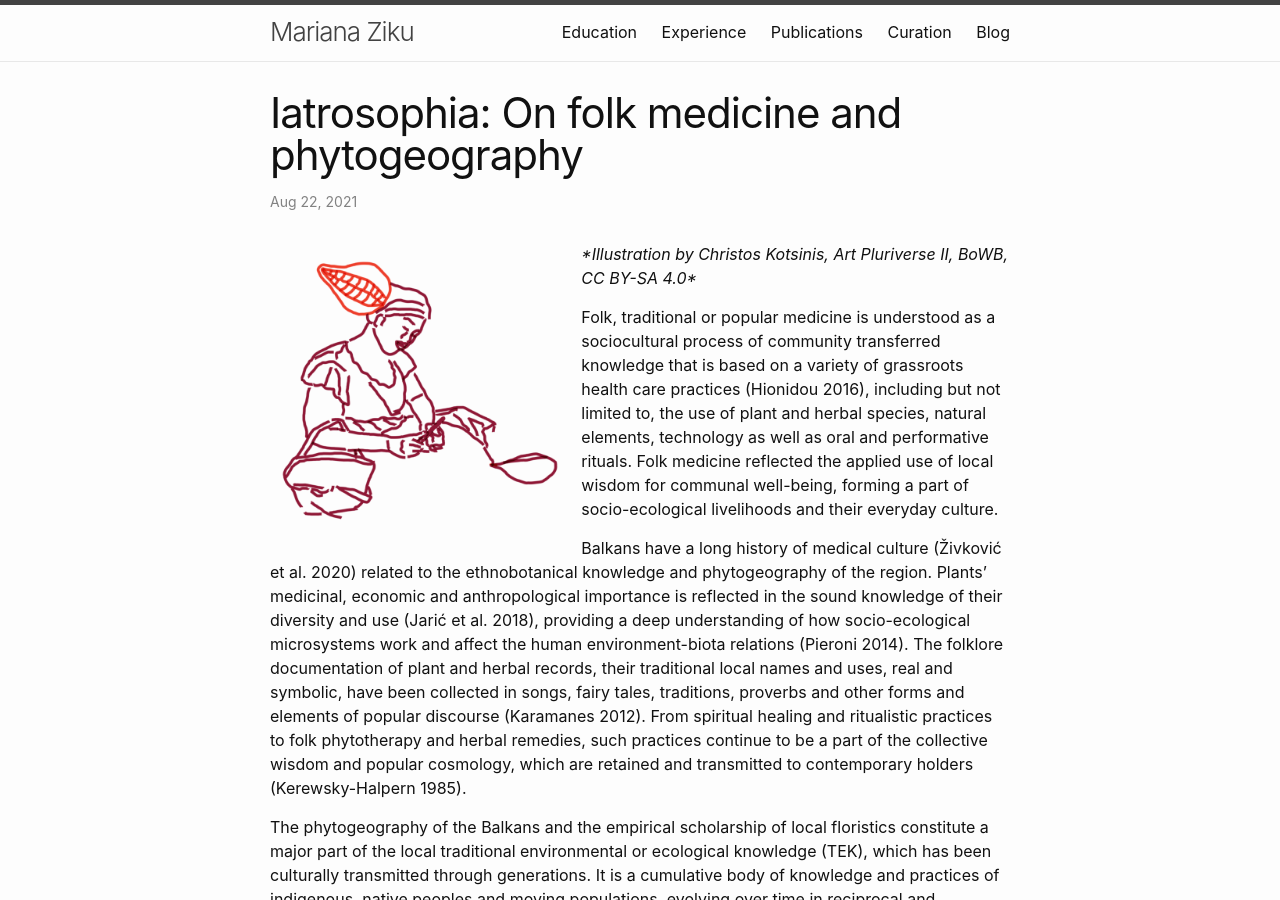
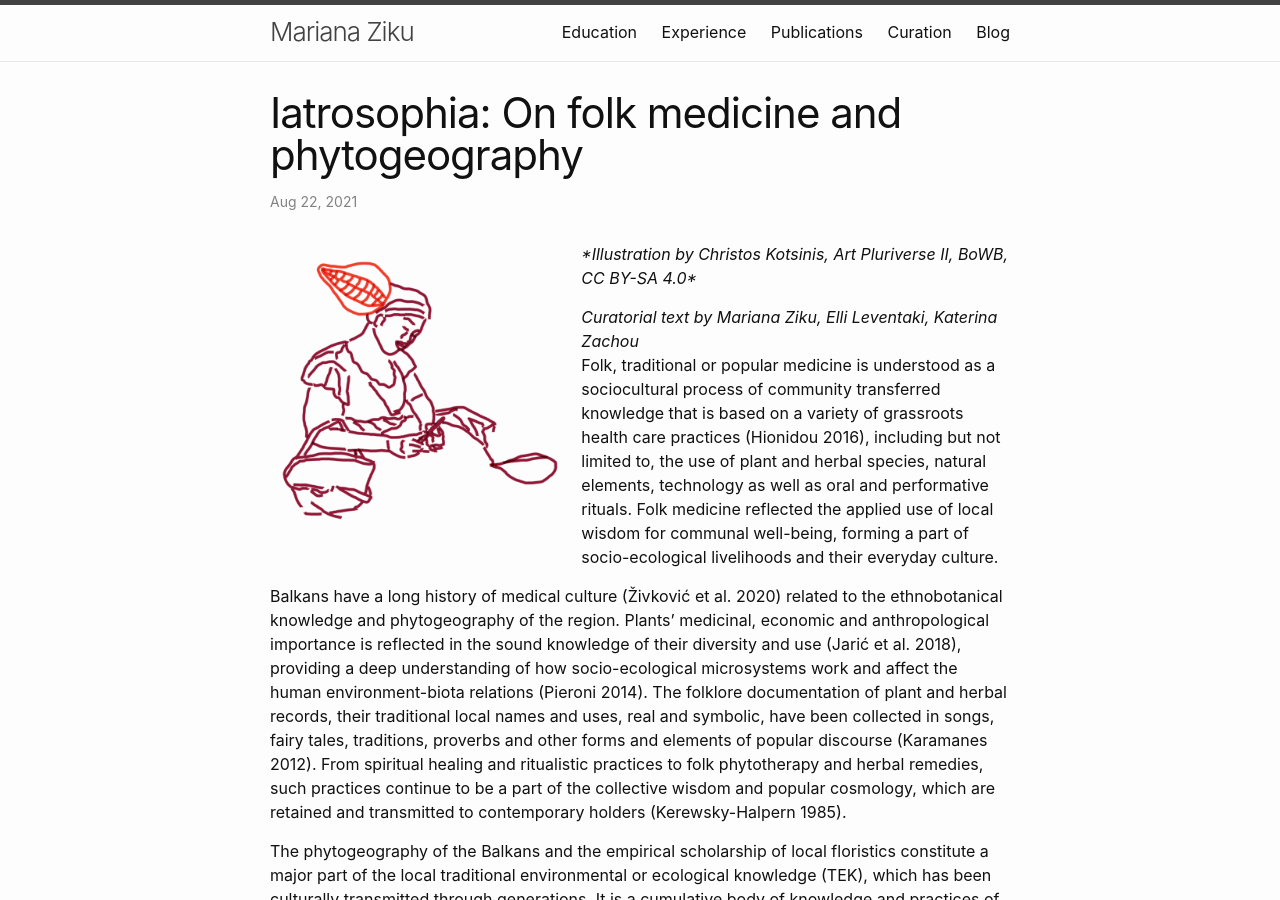
Before and after one commit to mziku/mziku.github.io, a Jekyll site: the page built from _posts/2021-08-22-on-folk-medicine-and-phytogeography.md, in a window 1280 px wide and 900 px high. Built offline with Jekyll 4.4.1, drawn with Linux system fonts in a browser that asks for light colours; some of the changed text lies outside the part shown.

Commit message:
Update 2021-08-22-on-folk-medicine-and-phytogeography.md

```diff
--- a/_posts/2021-08-22-on-folk-medicine-and-phytogeography.md
+++ b/_posts/2021-08-22-on-folk-medicine-and-phytogeography.md
@@ -5,7 +5,8 @@ date:   2021-08-22
 tags: Intangible cultural heritage, communities of practice, digital community archives, participatory art-based research, open knowledge
 
 ---
-<p><img src="https://mziku.github.io/images/Illustration by Christos Kotsinis - Art Pluriverse II - BoWB - CC BY-SA 4.0.png" style="margin-top:2mm; margin-right:3mm; margin-bottom:5mm; margin-left:0;" alt="art pluriverse II" width="300" height="" align="left"><i>*Illustration by Christos Kotsinis, Art Pluriverse II, BoWB, CC BY-SA 4.0*</i></p>Folk, traditional or popular medicine is understood as a sociοcultural process of community transferred knowledge that is based on a variety of grassroots health care practices (Hionidou 2016), including but not limited to, the use of plant and herbal species, natural elements, technology as well as oral and performative rituals. Folk medicine reflected the applied use of local wisdom for communal well-being, forming a part of socio-ecological livelihoods and their everyday culture.
+<p><img src="https://mziku.github.io/images/Illustration by Christos Kotsinis - Art Pluriverse II - BoWB - CC BY-SA 4.0.png" style="margin-top:2mm; margin-right:3mm; margin-bottom:5mm; margin-left:0;" alt="art pluriverse II" width="300" height="" align="left"><i>*Illustration by Christos Kotsinis, Art Pluriverse II, BoWB, CC BY-SA 4.0*</i></p>*Curatorial text by Mariana Ziku, Elli Leventaki, Katerina Zachou*
+Folk, traditional or popular medicine is understood as a sociοcultural process of community transferred knowledge that is based on a variety of grassroots health care practices (Hionidou 2016), including but not limited to, the use of plant and herbal species, natural elements, technology as well as oral and performative rituals. Folk medicine reflected the applied use of local wisdom for communal well-being, forming a part of socio-ecological livelihoods and their everyday culture.
 
 Balkans have a long history of medical culture (Živković et al. 2020) related to the ethnobotanical knowledge and phytogeography of the region. Plants’ medicinal, economic and anthropological importance is reflected in the sound knowledge of their diversity and use (Jarić et al. 2018), providing a deep understanding of how socio-ecological microsystems work and affect the human environment-biota relations (Pieroni 2014). The folklore documentation of plant and herbal records, their traditional local names and uses, real and symbolic, have been collected in songs, fairy tales, traditions, proverbs and other forms and elements of popular discourse (Karamanes 2012). From spiritual healing and ritualistic practices to folk phytotherapy and herbal remedies, such practices continue to be a part of the collective wisdom and popular cosmology, which are retained and transmitted to contemporary holders (Kerewsky-Halpern 1985).
 
```
Also changed, not shown: other parts of _posts/2021-08-22-on-folk-medicine-and-phytogeography.md (+0 -2 lines).
